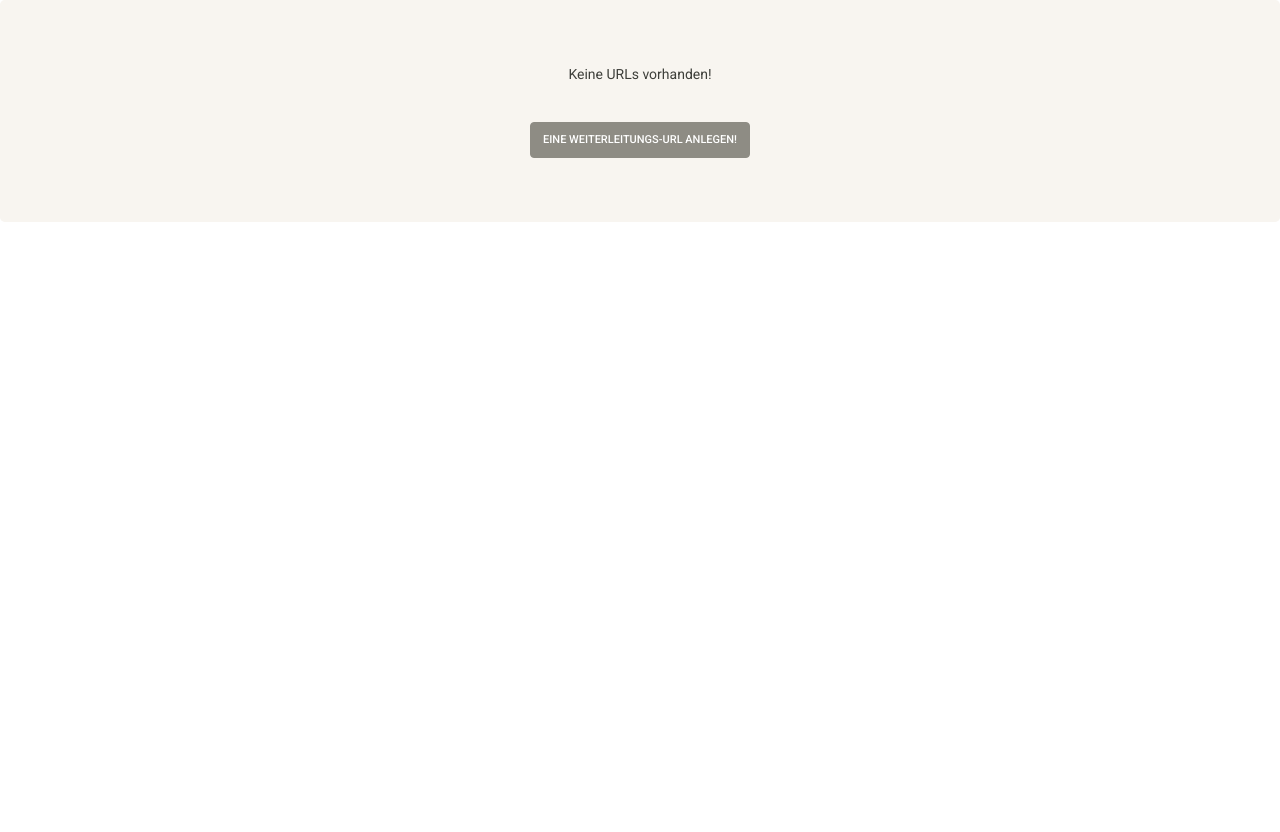
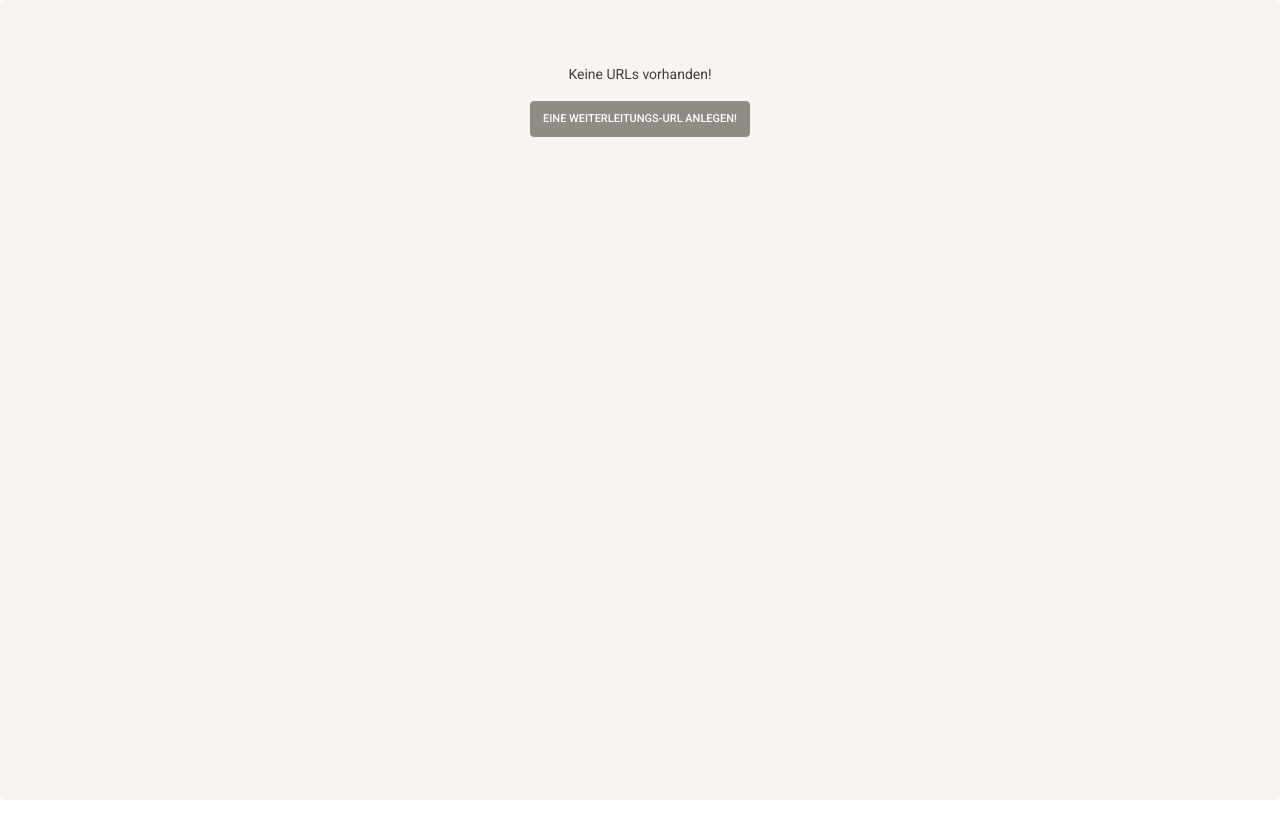
Before and after one commit to medunigraz/URL-Shortener, a Django app: page /urlshortener/ in a window 1280 px wide. Before the commit the page ends 222 px from the top, so only its background shows below. Run offline with Django 3.2, Linux system fonts and the light colour scheme; the visitor is signed in with stand-in values (Sample User, id 1); data that the repository does not hold is empty; some libraries are stand-ins or nearby versions.

Commit message:
multiple simplifications and fixes

```diff
--- a/urlshortener/models.py
+++ b/urlshortener/models.py
@@ -13,7 +13,6 @@ class RedirectUrl(models.Model):
     id = models.AutoField(primary_key=True, )
     tmpId = models.IntegerField(null=True, blank=True)
     srcUrl = models.CharField(max_length=400, blank=True)
-    user = models.ForeignKey(User, on_delete=models.CASCADE)
     dstUrl = models.CharField(max_length=400)
 
     class Meta:
@@ -39,7 +38,7 @@ class RedirectUrlForm(ModelForm):
         super(RedirectUrlForm, self).clean()
         idstUrl = self.cleaned_data.get('dstUrl')
         isrcUrl = self.cleaned_data.get('srcUrl')
-        if not re.match('(?:http|ftp|https)://', idstUrl):
+        if not re.match('(?:http|https)://', idstUrl):
             self.cleaned_data['dstUrl'] = 'http://{}'.format(idstUrl)
         if not isrcUrl:
             self.cleaned_data['srcUrl'] = md5((idstUrl + str(datetime.datetime.now())).encode()).hexdigest()
--- a/urlshortener/templates/urlshortener/base.html
+++ b/urlshortener/templates/urlshortener/base.html
@@ -14,19 +14,32 @@
 </head>
 
 <body>
-<div class="jumbotron text-center">
-    {% if messages %}
+
+
+
+
+
+
+<div class="jumbotron text-center" style="height:100vh;">
+        {% if messages %}
     {% for message in messages %}
     <div %} %} class="{{ message.tags }}" endif if message.tags role="alert" {% {%>
         {{ message }}
     </div>
     {% endfor %}
 {% endif %}
-{% block content %}{% endblock %}
+    <section class="h-100">
+  <header class="container">
+    <div class="d-flex align-items-center justify-content-center h-100">
+      <div class="d-flex flex-column">
+       {% block content %}{% endblock %}
+      </div>
+    </div>
+  </header>
+</section>
     </div>
 <script src="https://code.jquery.com/jquery-3.3.1.slim.min.js" integrity="sha384-q8i/X+965DzO0rT7abK41JStQIAqVgRVzpbzo5smXKp4YfRvH+8abtTE1Pi6jizo" crossorigin="anonymous"></script>
 <script src="https://cdnjs.cloudflare.com/ajax/libs/popper.js/1.14.7/umd/popper.min.js" integrity="sha384-UO2eT0CpHqdSJQ6hJty5KVphtPhzWj9WO1clHTMGa3JDZwrnQq4sF86dIHNDz0W1" crossorigin="anonymous"></script>
 <script src="https://stackpath.bootstrapcdn.com/bootstrap/4.3.1/js/bootstrap.min.js" integrity="sha384-JjSmVgyd0p3pXB1rRibZUAYoIIy6OrQ6VrjIEaFf/nJGzIxFDsf4x0xIM+B07jRM" crossorigin="anonymous"></script>
 </body>
-
 </html>
--- a/urlshortener/templates/urlshortener/table.html
+++ b/urlshortener/templates/urlshortener/table.html
@@ -28,12 +28,13 @@
         {% endfor %}
     </table>
     <input Value="Löschen" class="btn btn-danger" name="submit" type="submit"/>
+    <br>
+    <br>
 </form>
 {% else %}
 <p>Keine URLs vorhanden!</p>
 {% endif %}
-<br>
-<a href="detail/">
-    <button class="btn btn-secondary">Eine Weiterleitungs-URL anlegen!</button>
+<a href="detail/" class="btn btn-secondary">
+   Eine Weiterleitungs-URL anlegen!
 </a>
 {% endblock %}
--- a/urlshortener/views.py
+++ b/urlshortener/views.py
@@ -42,13 +42,13 @@ def detail_view(request, **kwargs):
         if form.is_valid():
             srcUrl = form.cleaned_data['srcUrl']
             dstUrl = form.cleaned_data['dstUrl']
-            iid = form.cleaned_data.get('tmpId')
-            obj, created = RedirectUrl.objects.update_or_create(id=iid,
-                                                                defaults={'srcUrl': srcUrl, 'dstUrl': dstUrl,
-                                                                          'user': request.user})
+            tmpId = form.cleaned_data.get('tmpId')
+            obj, created = RedirectUrl.objects.update_or_create(id=tmpId,
+                                                                defaults={'srcUrl': srcUrl, 'dstUrl': dstUrl})
             assign_perm("delete_redirecturl", request.user, obj)
             assign_perm("change_redirecturl", request.user, obj)
             assign_perm("add_redirecturl", request.user, obj)
+            messages.warning(request, 'Erfolgreich angelegt!', extra_tags='alert alert-success')
             return redirect('urlshortener:tableView')
         else:
             return render(request, 'urlshortener/detail.html', {'form': form})
```
Also changed, not shown: urlshortener/migrations/0001_initial.py.
